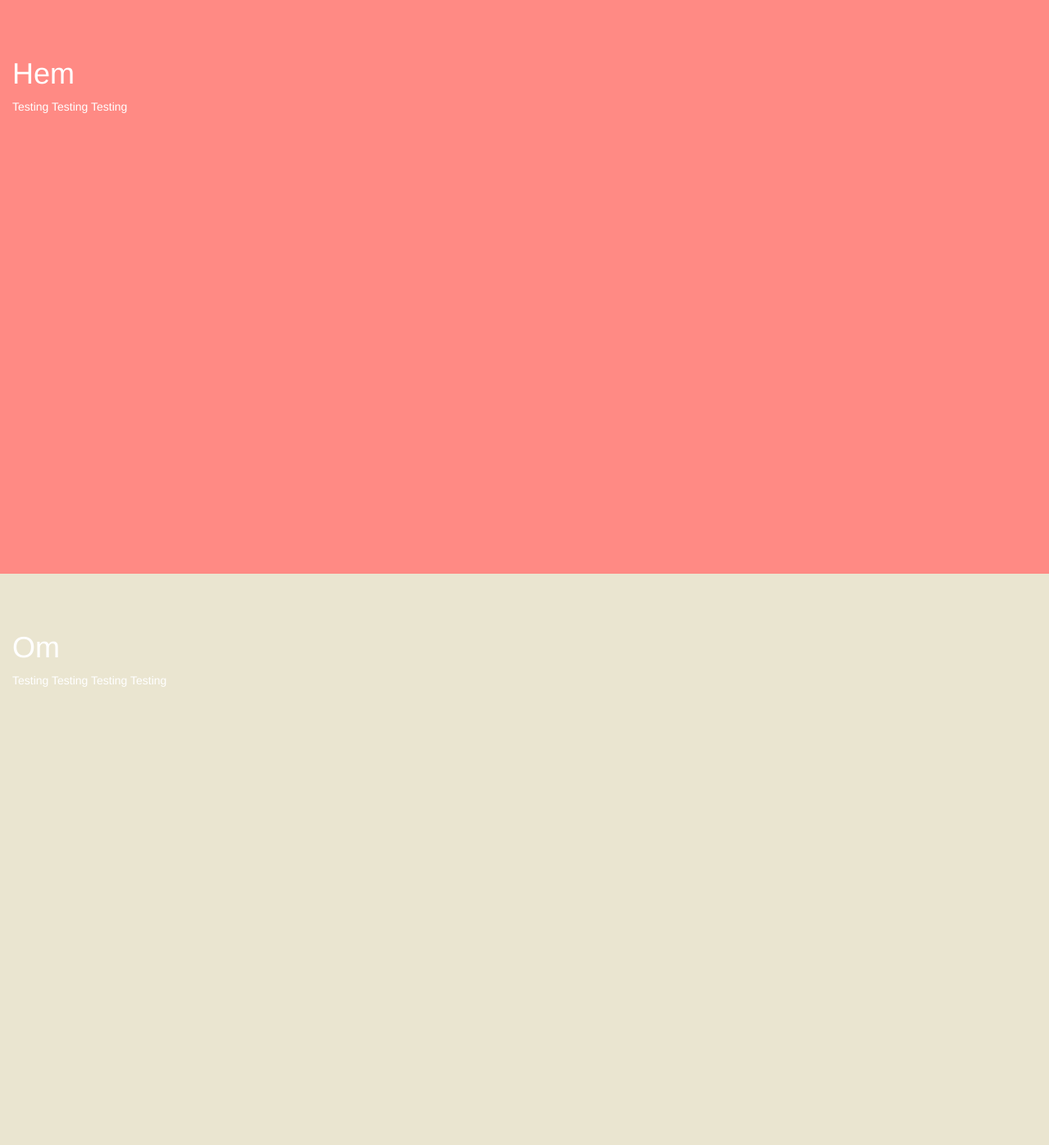
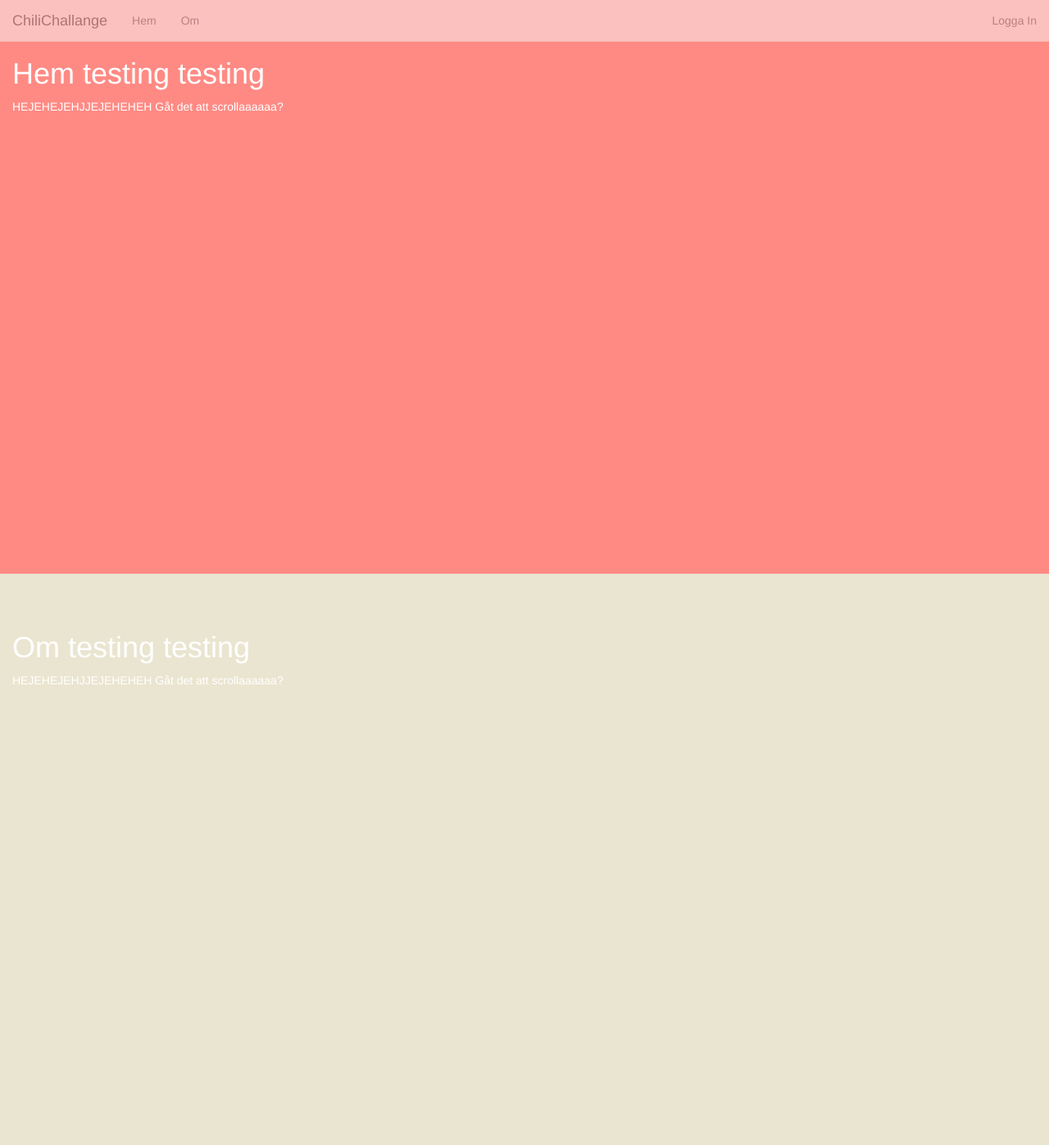
Before and after one commit to linusgalen/chilichallenge, a Flask app: page / in a window 1280 px wide. Shown: the top 1397 px of the page at 82% size. Run offline with Flask 2, Linux system fonts and the light colour scheme; some libraries are stand-ins or nearby versions.

Commit message:
Revert "Merge branch 'htmlbase_backend' into 'master'"
This reverts merge request !16

```diff
--- a/app/static/base.css
+++ b/app/static/base.css
@@ -1,30 +1,6 @@
 
 
-#thenavbar{
+#navbar{
     opacity: 0.5;
+
 }
-
-body {
-    position: relative;
-}
-
-#home {
-    padding-top: 50px;
-    height: 700px;
-    color: #fff;
-    background-color: #ff8a84;
-}
-
-#about {
-    padding-top: 50px;
-    height: 700px;
-    color: #fff;
-    background-color: #eae5d0;
-}
-
-#the_end {
-    padding-top: 10px;
-    height: 200px;
-    color: #fff;
-    background-color: #ff8a84;
-}
--- a/app/static/base.js
+++ /dev/null
@@ -1,30 +0,0 @@
-
-
-
-$(document).ready(function() {
-    $(".navbar").hide();
-
-    $(function () {
-        $(window).scroll(function () {
-            if ($(this).scrollTop() > 50) {
-                $('.navbar').fadeIn();
-            } else {
-                $('.navbar').fadeOut();
-            }
-        });
-    });
-
-    $('body').scrollspy({target: ".navbar", offset: 50});
-
-    $("#thenavbar a").on('click', function (event) {
-        if (this.hash !== "") {
-            event.preventDefault();
-            var hash = this.hash;
-            $('html, body').animate({
-                scrollTop: $(hash).offset().top
-            }, 800, function () {
-                window.location.hash = hash;
-            });
-        }
-    });
-});
--- a/app/templates/base.html
+++ b/app/templates/base.html
@@ -15,13 +15,24 @@
     <!-- Latest compiled and minified JavaScript -->
     <!-- jQuery (necessary for Bootstrap's JavaScript plugins) -->
     <script src="https://ajax.googleapis.com/ajax/libs/jquery/3.1.1/jquery.min.js"></script>
-    <script src="https://maxcdn.bootstrapcdn.com/bootstrap/3.3.7/js/bootstrap.min.js"></script>
     <!-- HTML5 shim and Respond.js for IE8 support of HTML5 elements and media queries -->
     <!-- WARNING: Respond.js doesn't work if you view the page via file:// -->
     <!--[if lt IE 9]>
       <script src="https://oss.maxcdn.com/html5shiv/3.7.3/html5shiv.min.js"></script>
       <script src="https://oss.maxcdn.com/respond/1.4.2/respond.min.js"></script>
+
     <![endif]-->
+
+
+    <style>
+        body {
+            position: relative;
+        }
+
+        #Hem {padding-top:50px;height:700px;color: #fff; background-color: #ff8a84;}
+        #Om {padding-top:50px;height:700px;color: #fff; background-color: #eae5d0;}
+
+    </style>
 
 </head>
 
@@ -29,54 +40,49 @@
 
 <body data-spy = "scroll" data-target = ".navbar" data-offset = "50">
 
-<nav class="navbar navbar-default navbar-fixed-top" id="thenavbar">
+<nav class="navbar navbar-default navbar-fixed-top" id="navbar">
         <div class="container-fluid">
             <div class="navbar-header">
                 <button type="button" class="navbar-toggle collapsed" data-toggle="collapse" data-target=
-                        "#thenavbar" aria-expanded="false">
+                        "#bs-example-navbar-collapse-1" aria-expanded="false">
                     <span class="sr-only">Toggle navigation</span>
                     <span class="icon-bar"></span>
                     <span class="icon-bar"></span>
                     <span class="icon-bar"></span>
+
                 </button>
                 <a class="navbar-brand" href="#">ChiliChallange</a>
             </div>
             <div>
-                <div class="collapse navbar-collapse">
+                <div class="collapse navbar-collapse" id="bs-example-navbar-collapse-1">
                     <ul class="nav navbar-nav">
-                        <li><a href="#home">Hem</a></li>
-                        <li><a href="#about">Om</a></li>
+                        <li><a href="#Hem">Hem</a></li>
+                        <li><a href="#Om">Om</a></li>
                     </ul>
 
                     <ul class="nav navbar-nav navbar-right">
                         <li > <a href="#">Logga In</a> </li>
                     </ul>
 
-                </div>
+                </div><!-- /.navbar-collapse -->
             </div>
-        </div>
+        </div><!-- /.container-fluid -->
     </nav>
+
 
 {% endblock %}
 
-<div id="home" class="container-fluid">
-    <h1>Hem</h1>
-    <p>Testing Testing Testing</p>
+<div id="Hem" class="container-fluid">
+    <h1>Hem testing testing</h1>
+    <p>HEJEHEJEHJJEJEHEHEH
+    Gåt det att scrollaaaaaa? </p>
 </div>
 
-<div id="about" class="container-fluid">
-    <h1>Om</h1>
-    <p>Testing Testing Testing Testing </p>
+<div id="Om" class="container-fluid">
+    <h1>Om testing testing</h1>
+    <p>HEJEHEJEHJJEJEHEHEH
+    Gåt det att scrollaaaaaa? </p>
 </div>
-
-<div id="the_end" class="containter-fluid">
-    <h2 style="text-align: center">THIS IS THE END BRO</h2>
-    <p>   </p>
-    <p style="text-align: center"> Längst ned på sidan innehåll. Contact osv osv osv osv. </p>
-    <p>    </p>
-    <p style="text-align: center"> Copyright ChiliChallange.</p>
-</div>
-
 
 <div class="content">
 
@@ -86,8 +92,6 @@
 
 </div>
 
-<script src="../static/base.js"></script>
-
 </body>
 
 </html>
```
Also changed, not shown: app/templates/base.js (added).
